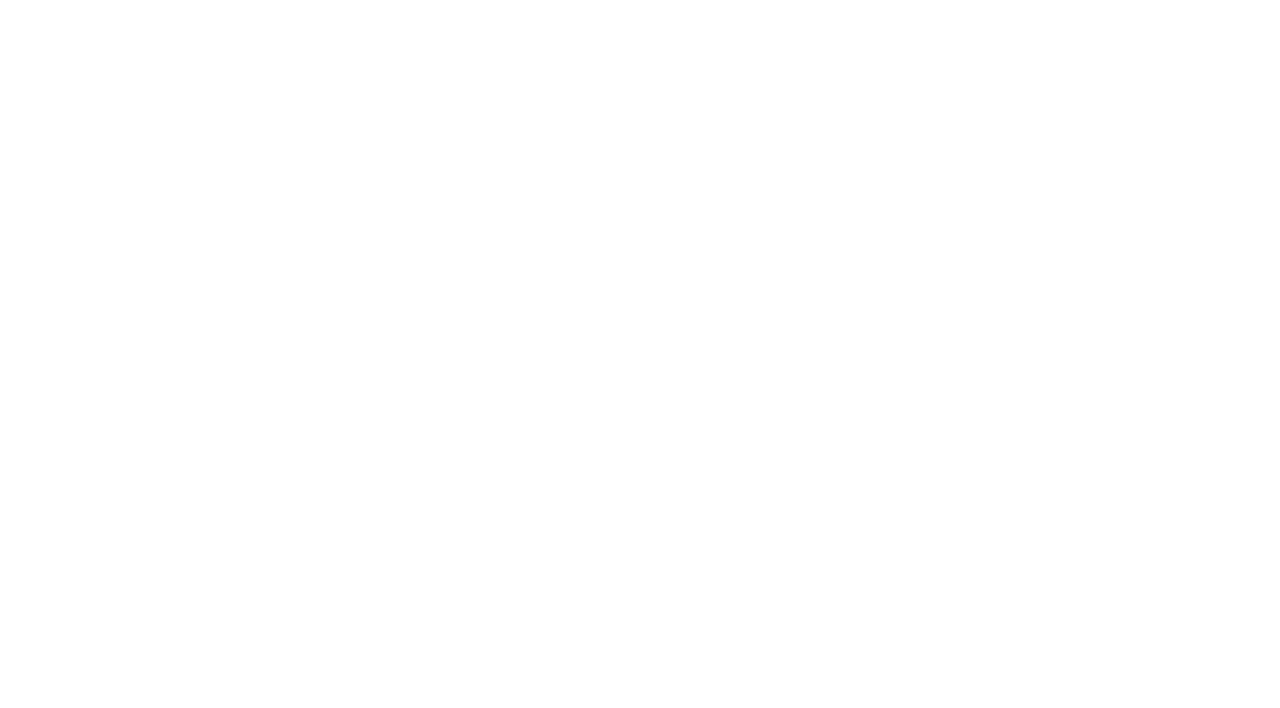
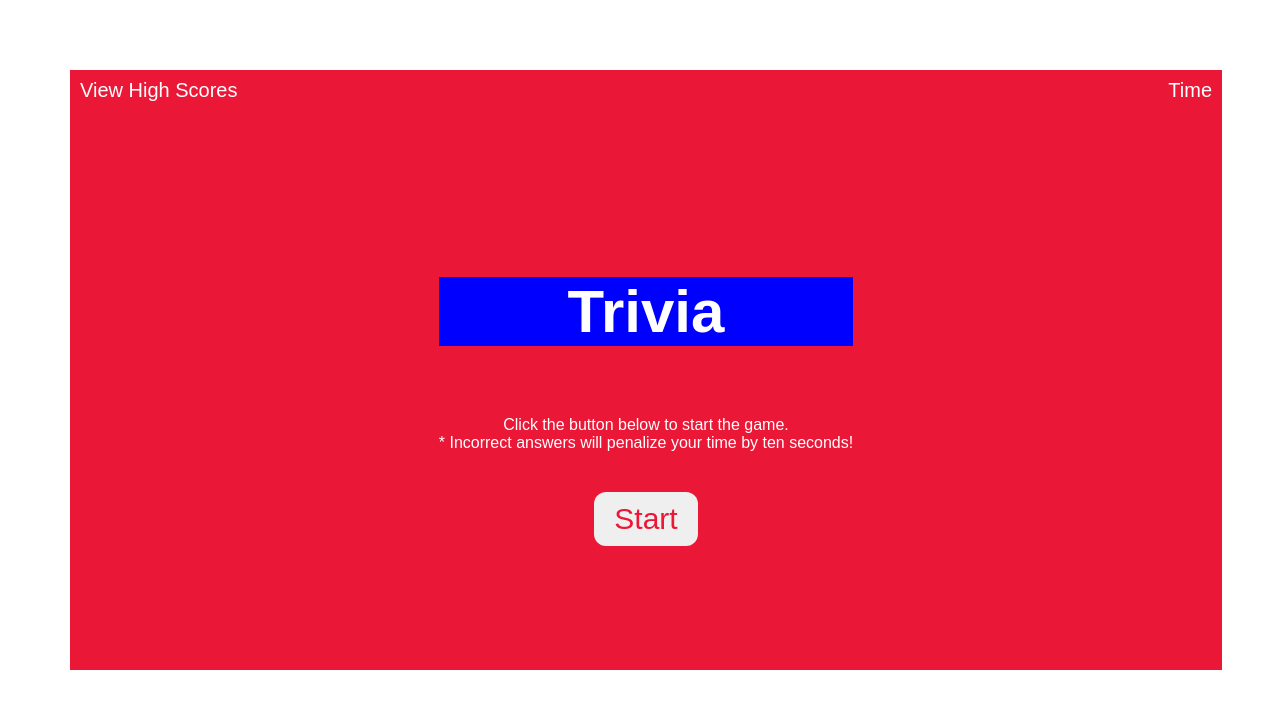
Before and after one commit to sanam1060/trivia, a plain HTML site: page index.html in a window 1280 px wide. Drawn offline with Linux system fonts and the light colour scheme.

Commit message:
initial a js file

```diff
--- a/assets/css/style.css
+++ b/assets/css/style.css
@@ -0,0 +1,61 @@
+* {
+  margin: 0;
+  padding: 0;
+  box-sizing: border-box;
+}
+
+/* font families used in this project */
+body {
+  font-family: Arial, Helvetica, sans-serif;
+  display: flex;
+  flex-direction: column;
+}
+
+.home-content {
+  display: flex;
+  justify-content: center;
+  align-items: center;
+  flex-direction: column;
+  text-align: center;
+  margin: 70px 70px;
+  background-color: #eb1736;
+  color: white;
+  width: 90%;
+  height: 600px;
+}
+
+.main-content{
+margin: 90px 70px;
+}
+
+.scores-and-timer{
+  font-size: 20px;
+  width: 100%;
+  padding: 15px 10px;
+  display: flex;
+  justify-content: space-between;
+}
+
+/* Trivia */
+.main-content h1{
+  font-weight: bold;
+  font-size: 60px;
+  margin-top: 70px;
+  margin-bottom: 70px;
+  background-color: blue;
+}
+
+/* Start button */
+.btn-start-quiz{
+  border: none;
+  border-radius: 12px;
+  padding: 10px 20px;
+  margin: 40px;
+  color: #eb1736;
+  font-size: 30px;
+}
+
+.btn-start-quiz:hover{
+  background-color: #5252d4;
+  color: aliceblue;
+}
--- /dev/null
+++ b/assets/js/script.js
@@ -0,0 +1,11 @@
+// DOM elements used in this project:
+var buttonEl = document.querySelector(".btn-start-quiz");
+
+
+var startTimer = function () {
+  var timerEl = document.createElement("div");
+  timerEl.className = "timer";
+  tasksToDoEl.appendChild(listItemEl);
+};
+
+buttonEl.addEventListener("click", startQuiz);
--- a/index.html
+++ b/index.html
@@ -4,7 +4,27 @@
     <meta charset="UTF-8" />
     <meta http-equiv="X-UA-Compatible" content="IE=edge" />
     <meta name="viewport" content="width=device-width, initial-scale=1.0" />
-    <title>Document</title>
+    <title>Trivia</title>
+    <link rel="stylesheet" href="./assets/css/style.css">
   </head>
-  <body></body>
+  <body>
+    <!-- header -->
+    <header>
+
+    </header>
+    <main class="home-content">
+      <div class="scores-and-timer">
+        <p>View High Scores</p>
+        <p id="timer">Time</p>
+      </div>
+      <div class="main-content">
+        <h1>Trivia</h1>
+        <p>Click the button below to start the game.</p>
+        <p>* Incorrect answers will penalize your time by ten seconds!</p>
+        <button class="btn-start-quiz">Start</button>
+      </div>
+    </main>
+
+    <script src="./assets/js/script.js"></script>
+  </body>
 </html>
```
